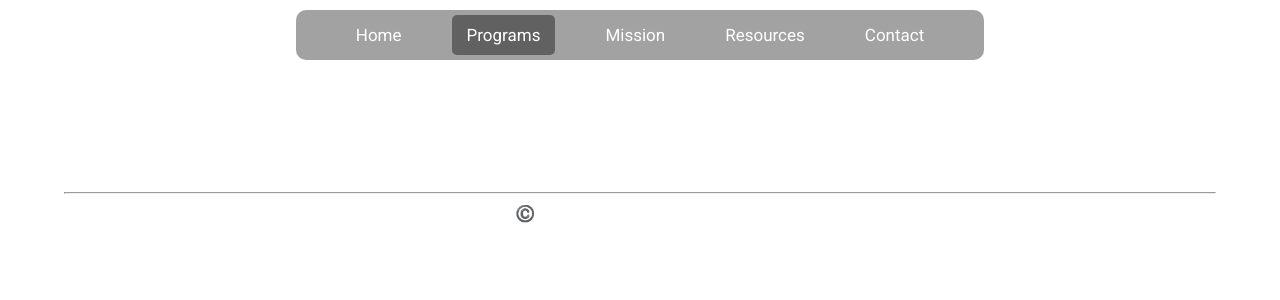
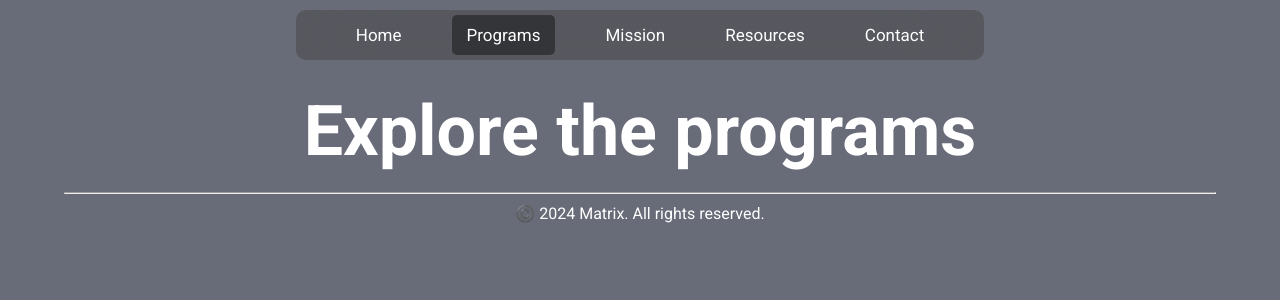
Before and after one commit to andreschoque3/AC-Innovations, a React (Create React App) app in the folder client/: page /Programs in a window 1280 px wide. Shown: the top 300 px of the page. Built offline with nearby package versions, Linux system fonts and the light colour scheme; the HTML template or start-up script is replaced by a standard one.

Commit message:
feat: adding new styling

```diff
--- a/client/src/Pages/Programs/Programs.css
+++ b/client/src/Pages/Programs/Programs.css
@@ -3,3 +3,8 @@
     font-size: 35px;
     margin-top: 30px;
 }
+
+body {
+     /* #000223 */
+    background-image: linear-gradient(rgba(4, 9, 30, 0.6), rgba(4, 9, 30, 0.6))
+}
```
